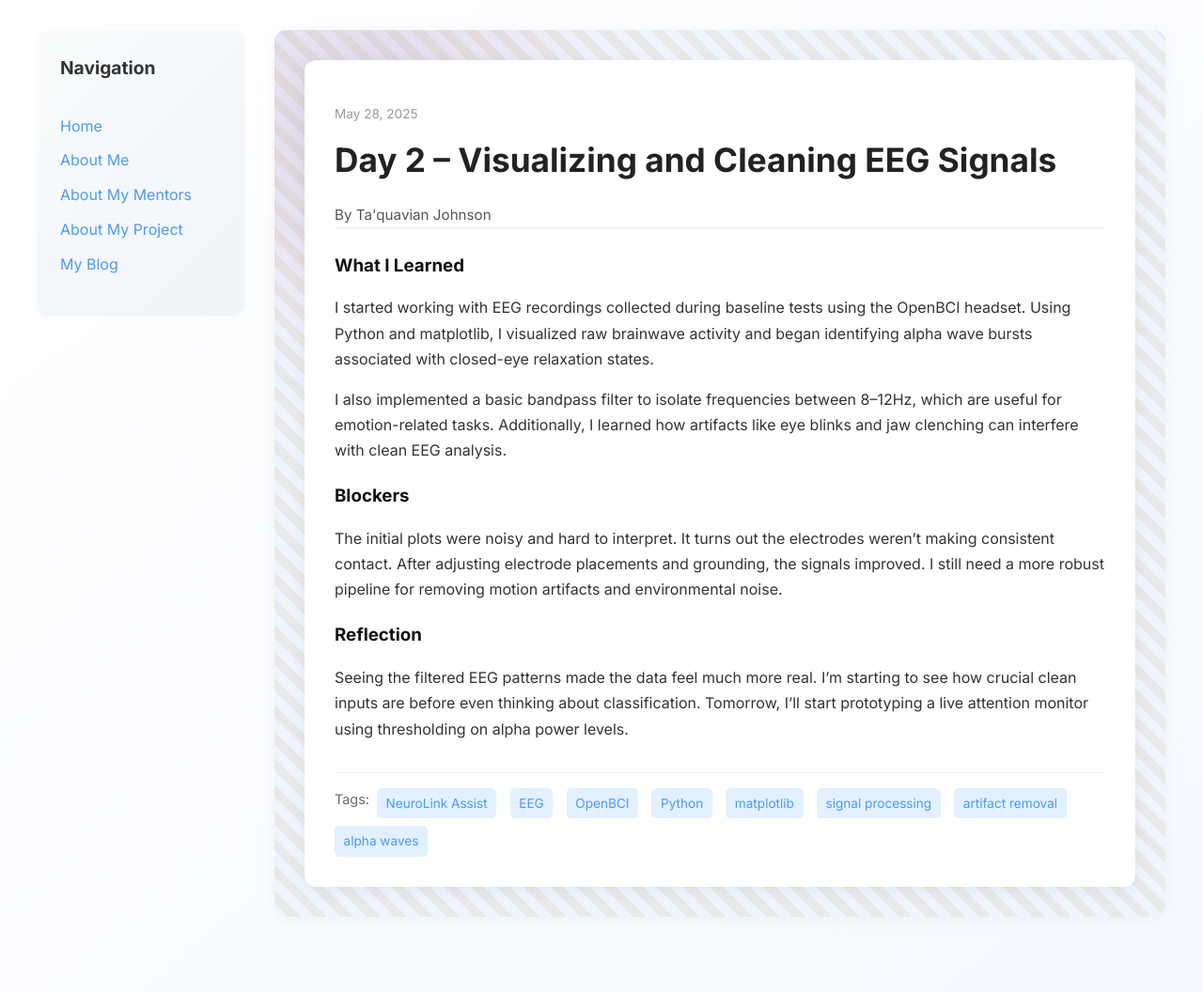
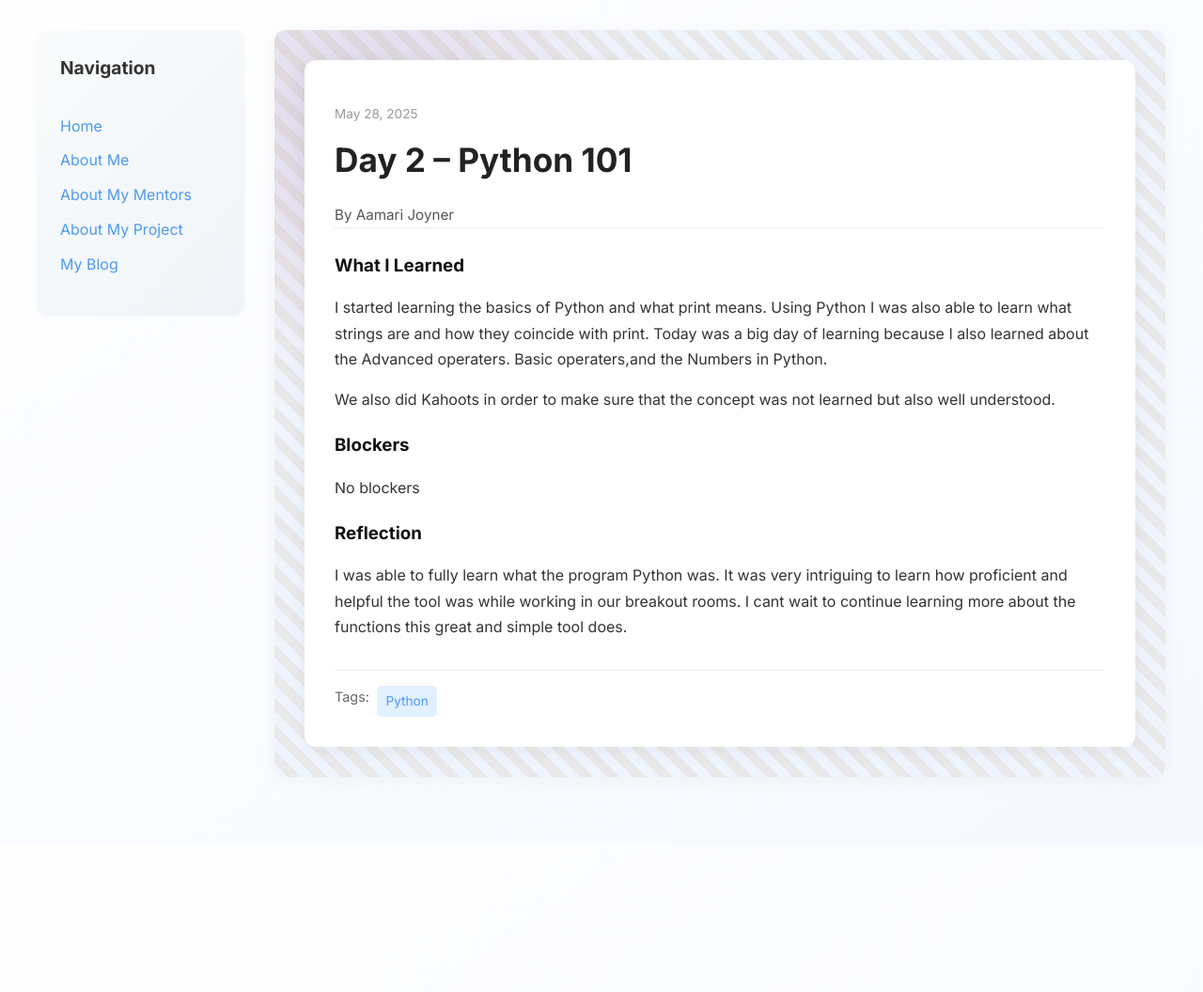
Before and after one commit to AamariJoyner/AamariJoyner.github.io, a Jekyll site: the page built from _posts/2025-05-28-day-2.md, in a window 1280 px wide. Shown: the whole page at 94% size. Built offline with Jekyll 4.4.1, drawn with Linux system fonts in a browser that asks for light colours; after the commit the page ends 900 px from its top, so only the background shows below that.

Commit message:
Update 2025-05-28-day-2.md

```diff
--- a/_posts/2025-05-28-day-2.md
+++ b/_posts/2025-05-28-day-2.md
@@ -1,19 +1,19 @@
 ---
 layout: post
-title: "Day 2 – Visualizing and Cleaning EEG Signals"
+title: "Day 2 – Python 101"
 date: 2025-05-28
-author: Ta'quavian Johnson
+author: Aamari Joyner
 permalink: /day2.html
-tags: ["NeuroLink Assist", "EEG", "OpenBCI", "Python", "matplotlib", "signal processing", "artifact removal", "alpha waves"]
+tags: ["Python"]
 
 what_i_learned: |
-  I started working with EEG recordings collected during baseline tests using the OpenBCI headset. Using Python and matplotlib, I visualized raw brainwave activity and began identifying alpha wave bursts associated with closed-eye relaxation states.
+  I started learning the basics of Python and what print means. Using Python I was also able to learn what strings are and how they coincide with print. Today was a big day of learning because I also learned about the Advanced operaters. Basic operaters,and the Numbers in Python.
 
-  I also implemented a basic bandpass filter to isolate frequencies between 8–12Hz, which are useful for emotion-related tasks. Additionally, I learned how artifacts like eye blinks and jaw clenching can interfere with clean EEG analysis.
+  We also did Kahoots in order to make sure that the concept was not learned but also well understood.
 
 blockers: |
-  The initial plots were noisy and hard to interpret. It turns out the electrodes weren’t making consistent contact. After adjusting electrode placements and grounding, the signals improved. I still need a more robust pipeline for removing motion artifacts and environmental noise.
+  No blockers
 
 reflection: |
-  Seeing the filtered EEG patterns made the data feel much more real. I’m starting to see how crucial clean inputs are before even thinking about classification. Tomorrow, I’ll start prototyping a live attention monitor using thresholding on alpha power levels.
+  I was able to fully learn what the program Python was. It was very intriguing to learn how proficient and helpful the tool was while working in our breakout rooms. I cant wait to continue learning more about the functions this great and simple tool does.
 ---
```
